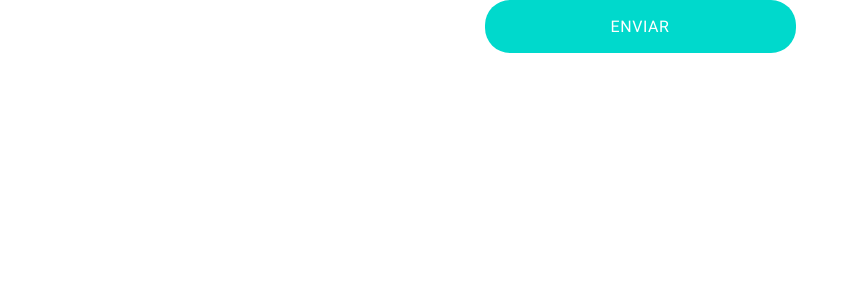
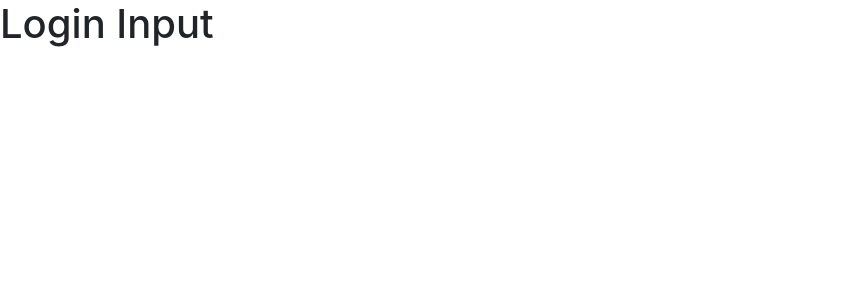
Before and after one commit to devmarianoguerra/dentapp, a React (Create React App) app in the folder dentapp/: page / in a window 1280 px wide. Shown: the top 300 px of the page, without its empty margins (0-856 px from the left). Built offline with nearby package versions, Linux system fonts and the light colour scheme; the HTML template or start-up script is replaced by a standard one.

Commit message:
created login input component and exported in app.js doc

```diff
--- a/dentapp/src/App.js
+++ b/dentapp/src/App.js
@@ -1,12 +1,12 @@
 import React from "react";
 import "./App.css";
-import LoginButton from "./components/loginButton";
+import LoginInput from "./components/loginInput";
 import "bootstrap/dist/css/bootstrap.min.css";
 
 function App() {
   return (
     <>
-      <LoginButton />
+      <LoginInput />
     </>
   );
 }
--- a/dentapp/src/components/loginButton.js
+++ /dev/null
@@ -1,43 +0,0 @@
-import React from "react";
-import { Button, Container, Row, Col } from "react-bootstrap";
-
-function LoginButton() {
-  const handleClick = () => {
-    console.log("The button was clicked");
-  };
-
-  return (
-    <>
-      <Container>
-        <Row className="justify-content-center align-items-center">
-          <Col sm="auto">
-            <style type="text/css">
-              {`
-                .btn-main {
-                background-color: #00d9cc;
-                color: #ffff;
-                border: none;
-                border-radius: 25px;
-                font-family: Roboto;
-                letter-spacing: 0.0357143em;
-                text-transform: uppercase;
-                }
-
-                .btn-size {
-                  width: 311px;
-                  height: 53px;
-                }
-              `}
-            </style>
-
-            <Button variant="main" size="size" onClick={handleClick}>
-              Enviar
-            </Button>
-          </Col>
-        </Row>
-      </Container>
-    </>
-  );
-}
-
-export default LoginButton;
--- /dev/null
+++ b/dentapp/src/components/loginInput.js
@@ -0,0 +1,9 @@
+import React from "react";
+
+class LoginInput extends React.Component {
+  render() {
+    return <h1>Login Input</h1>;
+  }
+}
+
+export default LoginInput;
```
